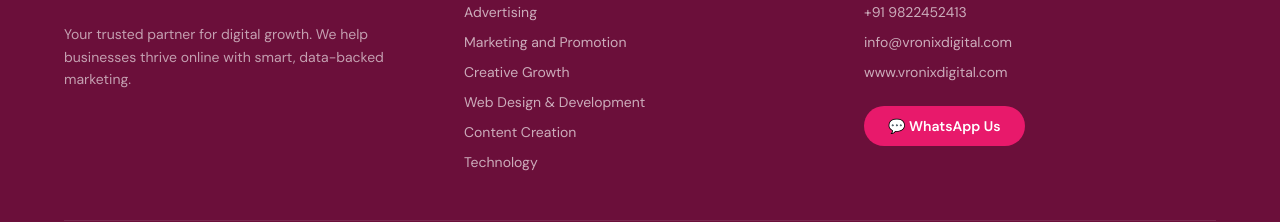
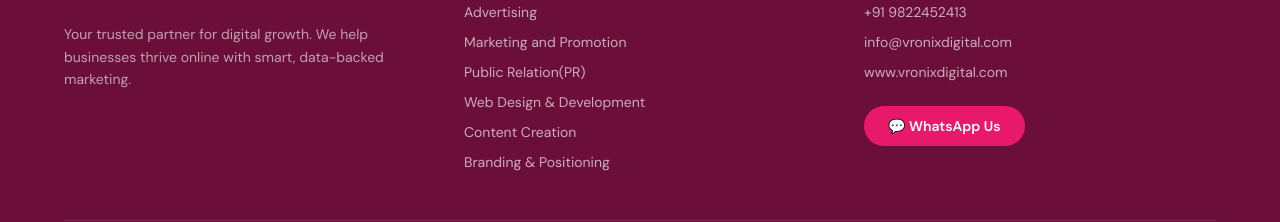
Before and after one commit to jayeshsarode25/vronix-digital, a React (Vite) app: page / in a window 1280 px wide. Shown: the part 3196-3418 px from the top of the page. Built offline with nearby package versions, Linux system fonts and the light colour scheme.

Commit message:
feat: update services list to reflect accurate offerings and improve clarity

```diff
--- a/src/components/Footer.jsx
+++ b/src/components/Footer.jsx
@@ -1,10 +1,10 @@
 const SERVICES = [
   "Advertising",
   "Marketing and Promotion",
-  "Creative Growth",
+  "Public Relation(PR)",
   "Web Design & Development",
   "Content Creation",
-  "Technology",
+  "Branding & Positioning",
 ];
 
 const CONTACT = [
```
